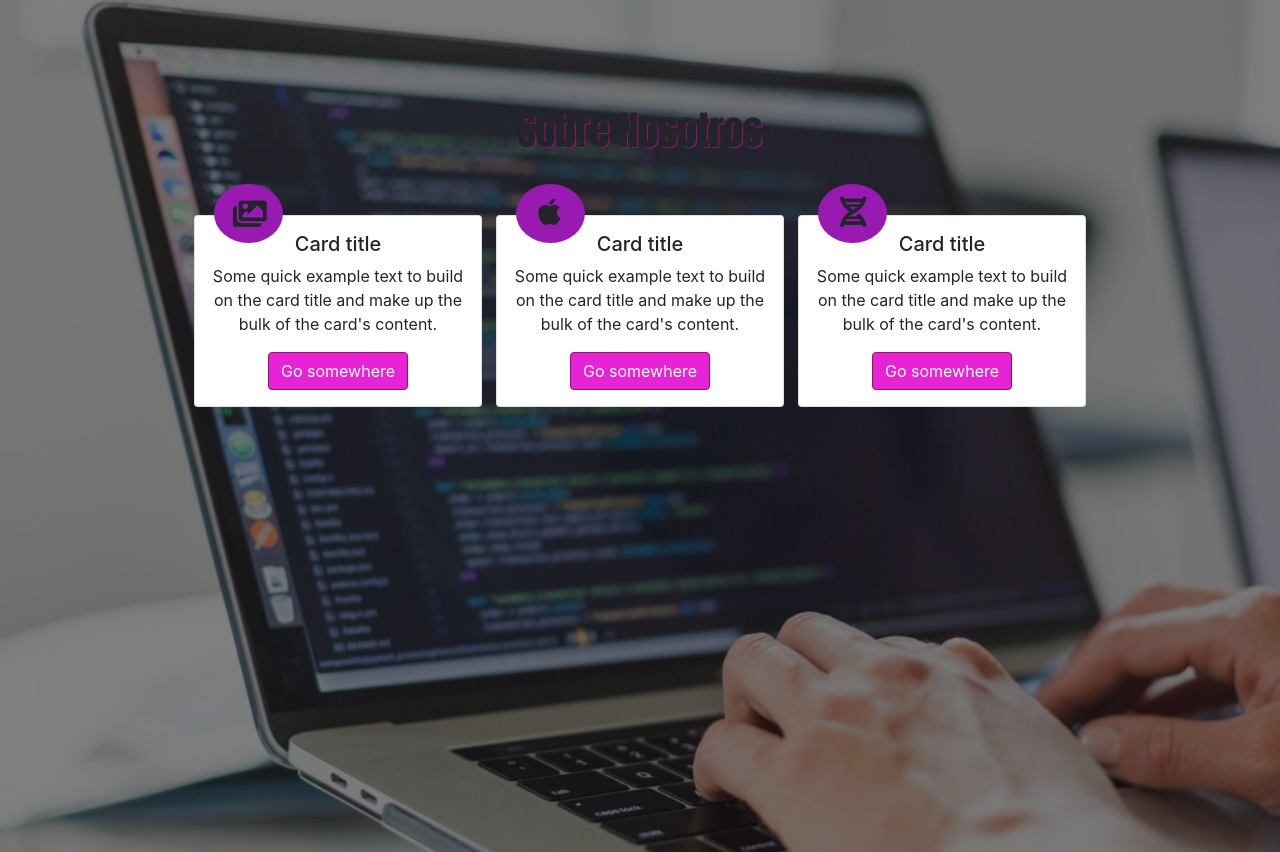
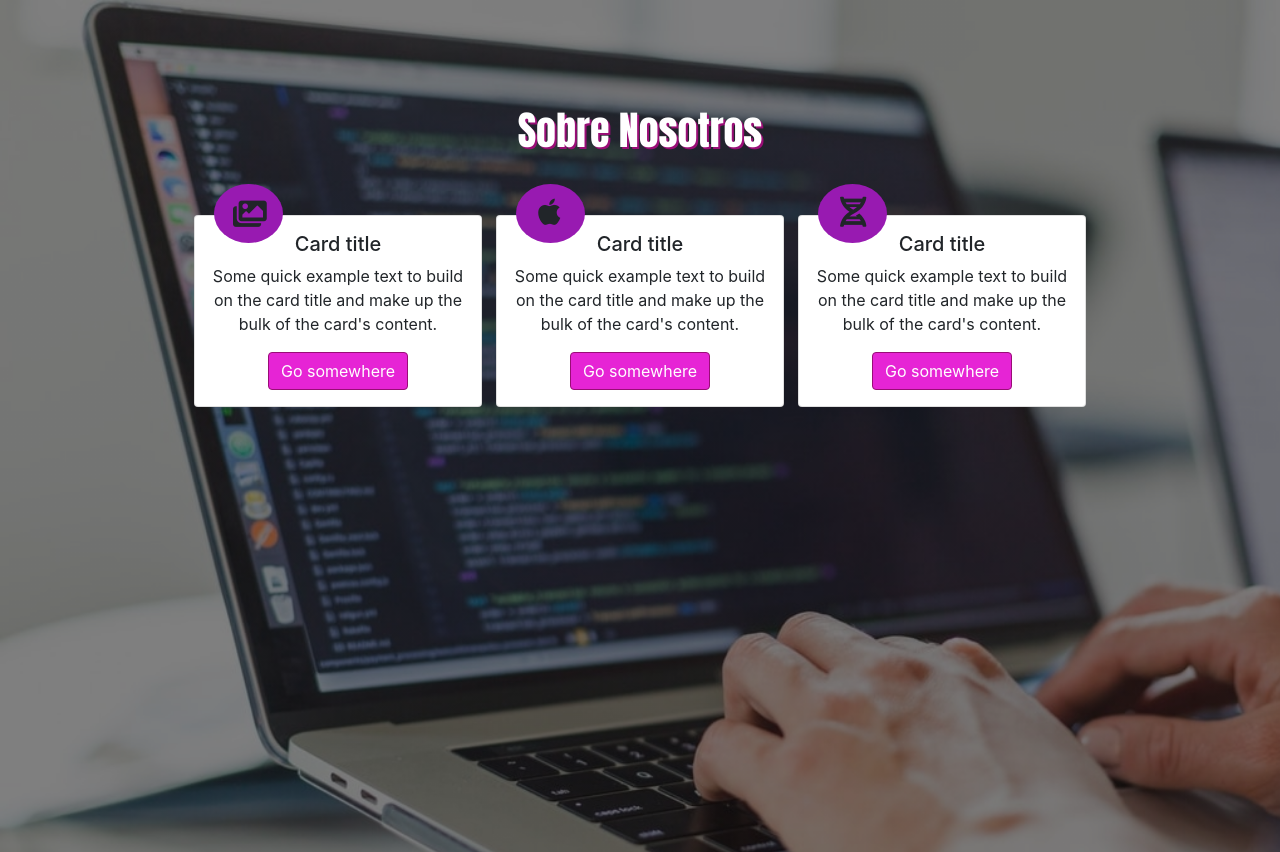
Before and after one commit to Nadim18-lab/Cositas, a React (Create React App) app: page / in a window 1280 px wide. Shown: the top 852 px of the page. Built offline with nearby package versions, Linux system fonts and the light colour scheme.

Commit message:
letra blanco

```diff
--- a/src/Components/Service-Component/Service.css
+++ b/src/Components/Service-Component/Service.css
@@ -46,10 +46,11 @@
 }
 
 .Titulo {
+  color:#fff;
   text-align: center;
   margin-top: 90px;
   font-family: Impact, Haettenschweiler, "Arial Narrow Bold", sans-serif;
-  text-shadow: 1px 1px rgb(153, 13, 118);
+  text-shadow: 2px 2px rgb(153, 13, 118);
 }
 
 .fondo {
```
